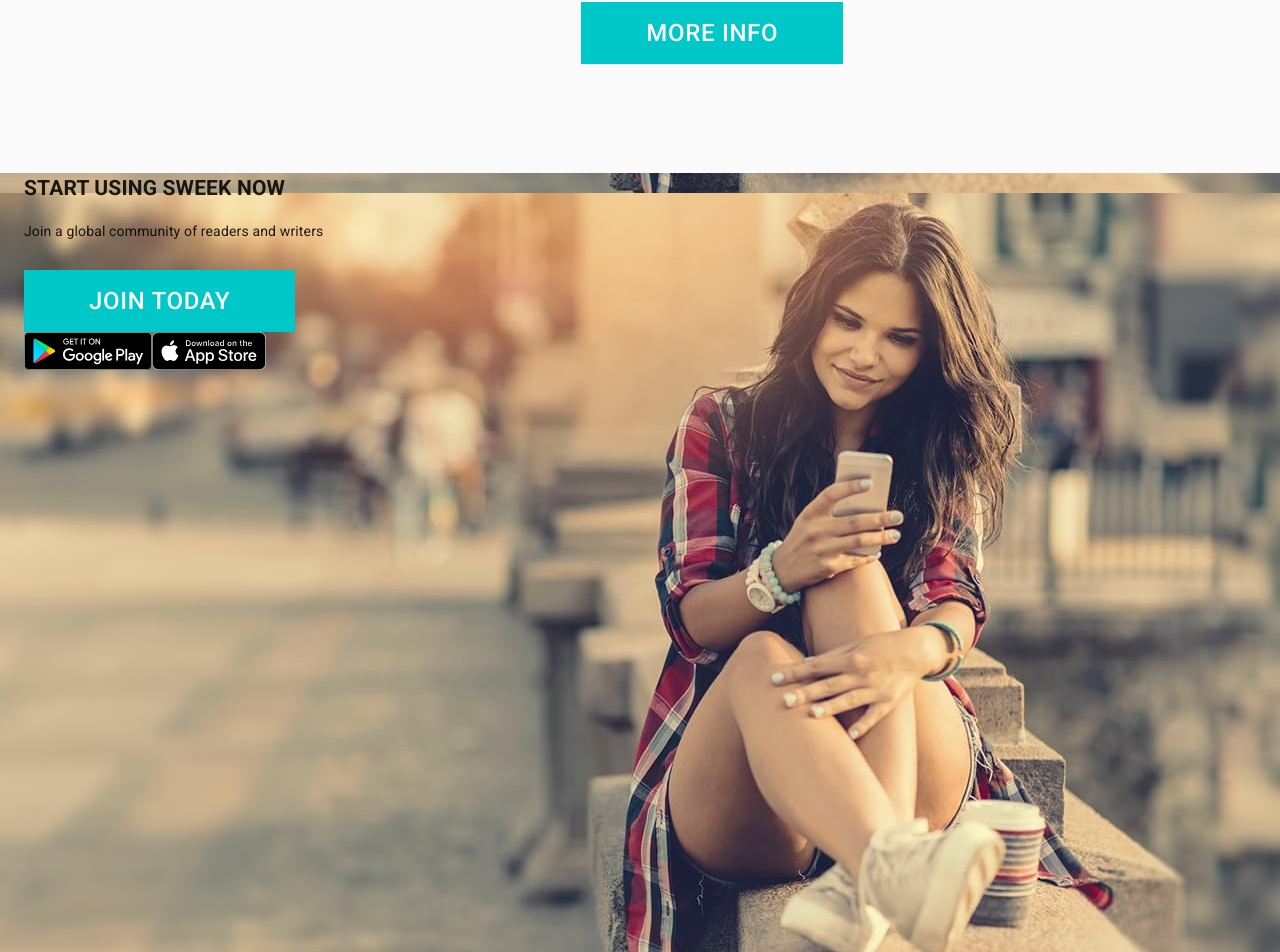
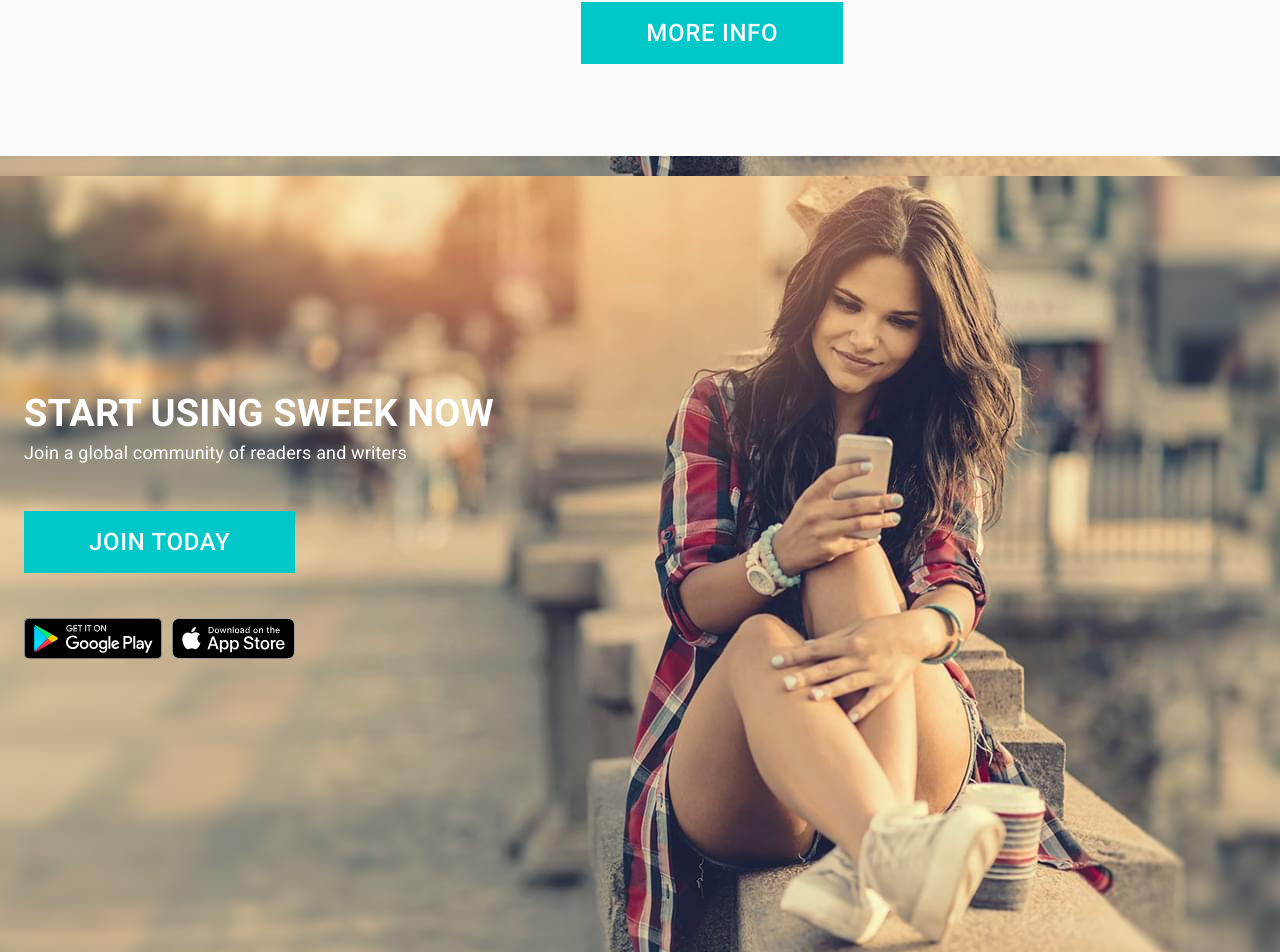
Before and after one commit to Ayyasudeen/sweek-clone-materialui, a React (Create React App) app: page / in a window 1280 px wide. Shown: the part 5180-6132 px from the top of the page. Built offline with nearby package versions, Linux system fonts and the light colour scheme.

Commit message:
feat: start using section done

```diff
--- a/src/components/Home/StartUsing.js
+++ b/src/components/Home/StartUsing.js
@@ -18,12 +18,27 @@
     color: Colors.white,
     fontSize: 24,
     padding: "10px 65px",
-    marginTop: 15,
+    marginTop: 45,
+    marginBottom: 45,
   },
   image: {
     "& img": {
-      height: 38,
+      height: 41,
+      marginRight: 10,
     },
+  },
+  font1: {
+    fontSize: 38,
+    fontWeight: 900,
+    color: "white",
+    margin: 0,
+    paddingTop: 230,
+  },
+  font2: {
+    fontSize: 18,
+    fontWeight: 400,
+    color: "white",
+    margin: 0,
   },
 });
 
@@ -32,8 +47,10 @@
   return (
     <section className={classes.root}>
       <Container maxWidth="false" className={classes.container}>
-        <h2>START USING SWEEK NOW</h2>
-        <p>Join a global community of readers and writers</p>
+        <h2 className={classes.font1}>START USING SWEEK NOW</h2>
+        <p className={classes.font2}>
+          Join a global community of readers and writers
+        </p>
         <Button className={classes.button} variant="contained" disableElevation>
           JOIN TODAY
         </Button>
```
